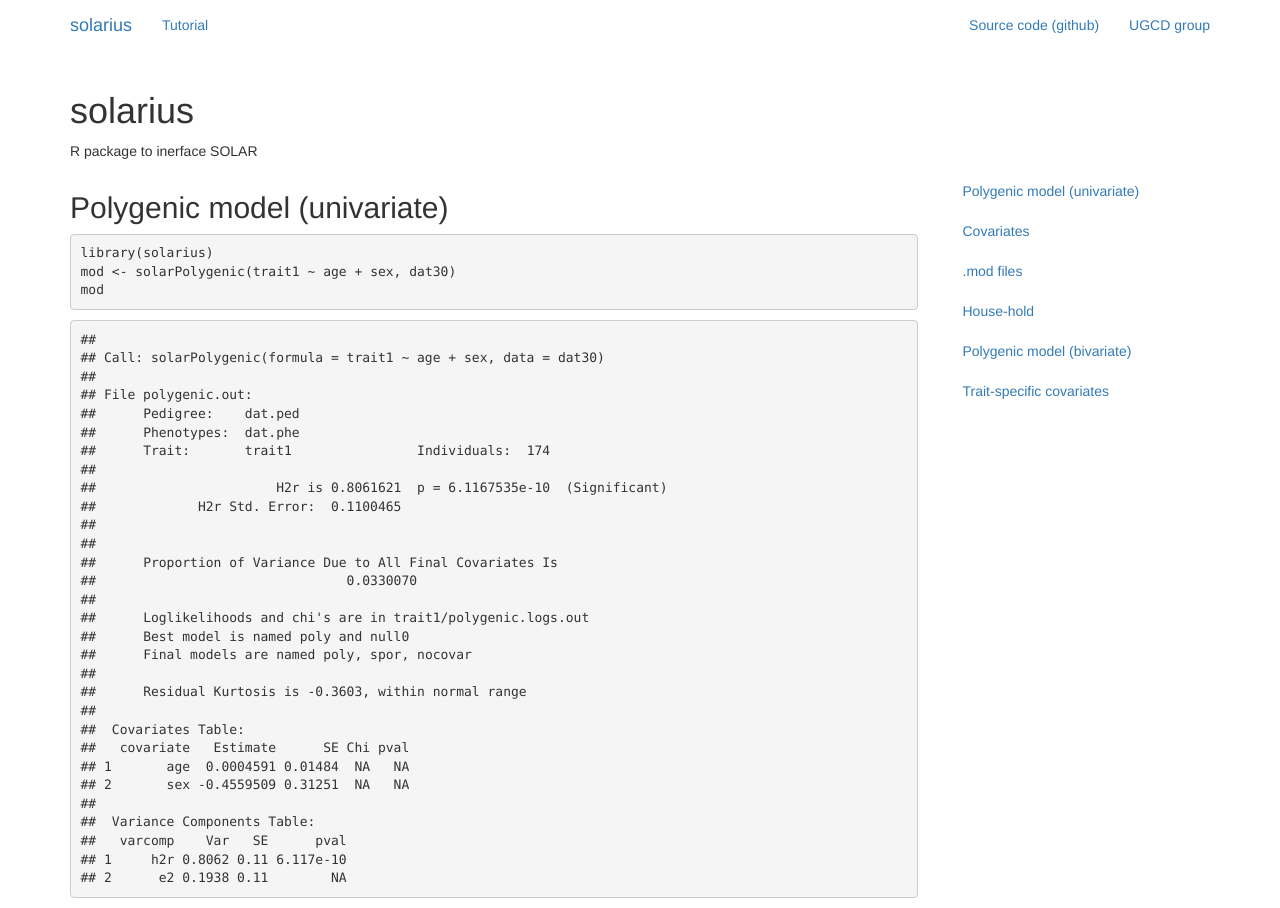
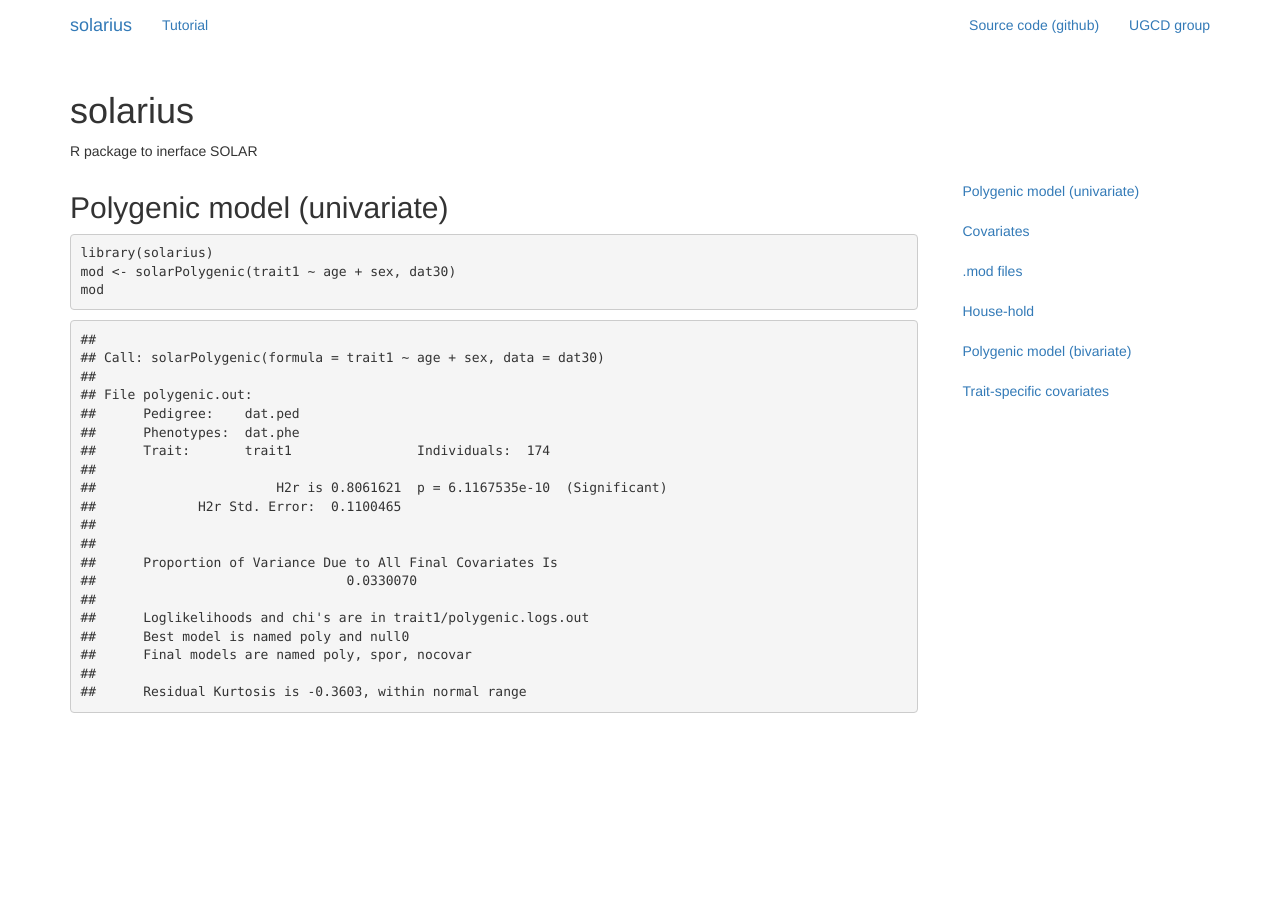
Before and after one commit to ugcd/solarius, a Jekyll site: the page built from pages/polygenic/polygenic.md, in a window 1280 px wide. Built offline with Jekyll 4.4.1, drawn with Linux system fonts in a browser that asks for light colours; nearby versions of some CDN libraries; library files that are not in the unit come from our copies.

Commit message:
configures kramdown

```diff
--- a/_config.yml
+++ b/_config.yml
@@ -18,6 +18,13 @@
 # Tell Github to use the kramdown markdown interpreter
 # (see https://help.github.com/articles/migrating-your-pages-site-from-maruku)
 markdown: kramdown
+
+kramdown:
+  # to disable line numbers in code blocks
+  use_coderay: true
+  coderay:
+    coderay_line_numbers:
+    coderay_css: class
 
 # All Jekyll-Bootstrap specific configurations are namespaced into this hash
 #
--- a/pages/polygenic/polygenic.md
+++ b/pages/polygenic/polygenic.md
@@ -39,14 +39,4 @@
 ## 	Final models are named poly, spor, nocovar
 ##
 ## 	Residual Kurtosis is -0.3603, within normal range
-##
-##  Covariates Table:
-##   covariate   Estimate      SE Chi pval
-## 1       age  0.0004591 0.01484  NA   NA
-## 2       sex -0.4559509 0.31251  NA   NA
-##
-##  Variance Components Table:
-##   varcomp    Var   SE      pval
-## 1     h2r 0.8062 0.11 6.117e-10
-## 2      e2 0.1938 0.11        NA
 ~~~
```
Also changed, not shown: pages/bivariate/bivariate.md (+5 -5 lines), scripts/chunks.Rmd (+21 -5 lines).
